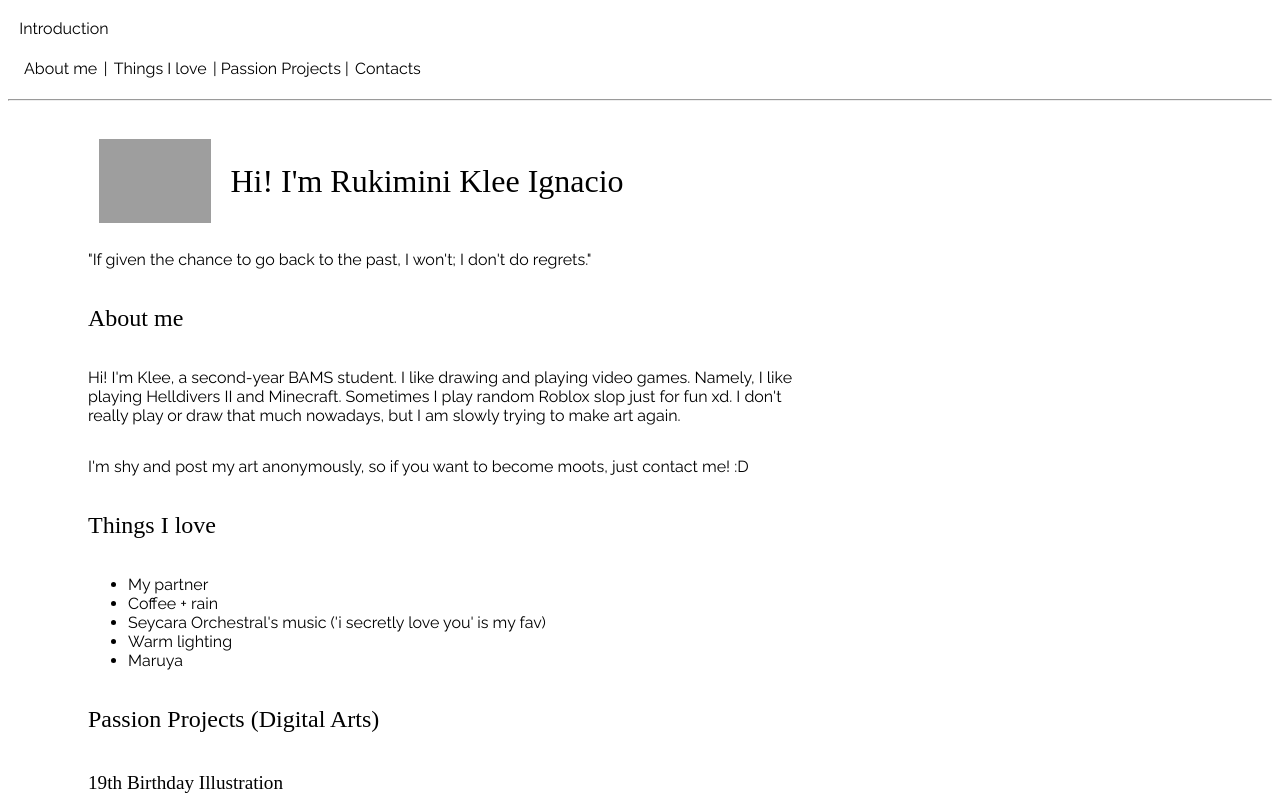
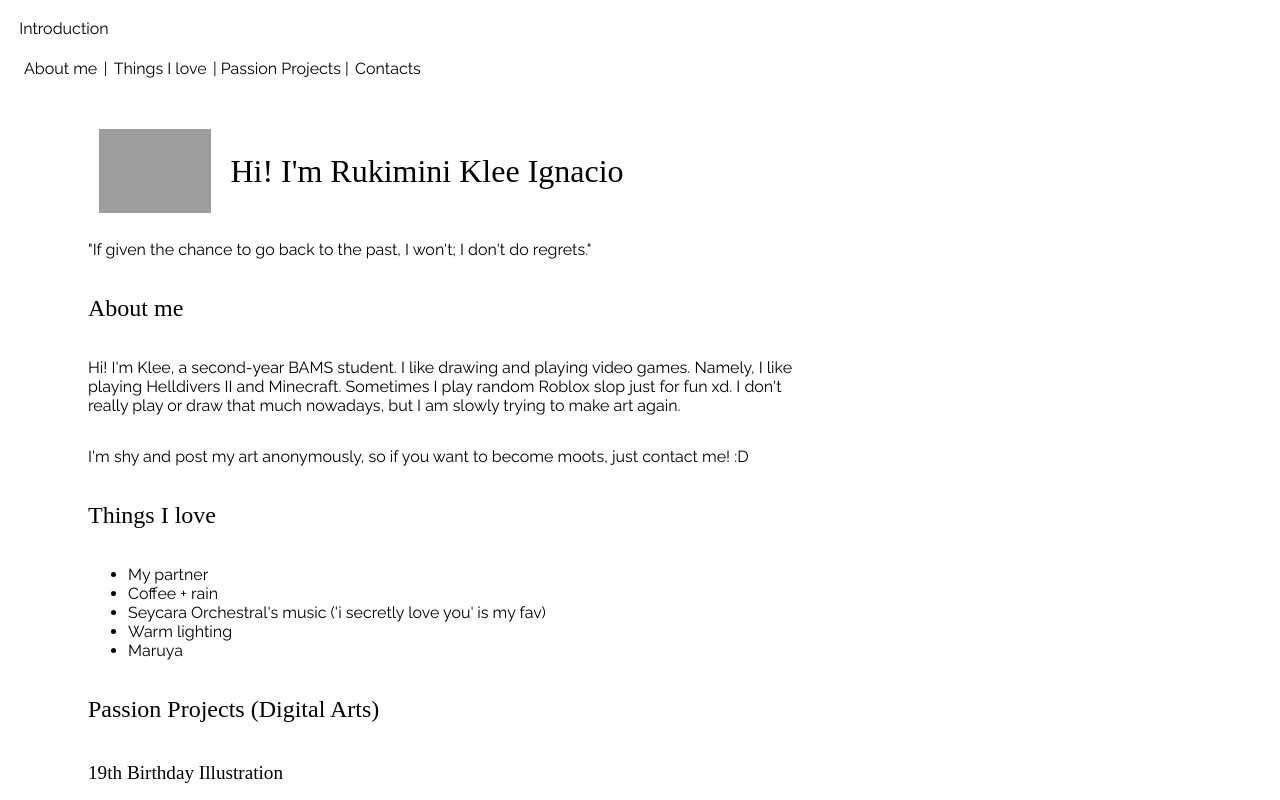
Before and after one commit to krmi-sys/km171, a plain HTML site: page index.html in a window 1280 px wide. Shown: the top 800 px of the page. Drawn offline with Linux system fonts and the light colour scheme; grey boxes are pictures that could not be loaded; a web font is replaced by a local one.

Commit message:
Update index.html

```diff
--- a/index.html
+++ b/index.html
@@ -23,7 +23,6 @@
       </div>
       <a href="#contacts">Contacts</a>
     </nav>
-<hr id="hr1">
 <main>
   <section>
     <div id="greetings">
@@ -38,8 +37,6 @@
             Namely, I like playing Helldivers II and Minecraft. Sometimes I play random Roblox slop
             just for fun xd. I don't really play or draw that much nowadays, but I am slowly trying to make art again.</p>
     <p>I'm shy and post my art anonymously, so if you want to become moots, just contact me! :D</p>
-  </section>
-  <section id="ilove">
     <h2>Things I love</h2>
       <ul>
         <li>My partner</li>
@@ -69,7 +66,6 @@
       </div>
   </section>
 </main>
-<hr id="hr2">
 <footer>
   <p id="contacts"> Contacts: </p>
   <p><a href="mailto:rmignacio@up.edu.ph">rmignacio@up.edu.ph</a><br>
```
